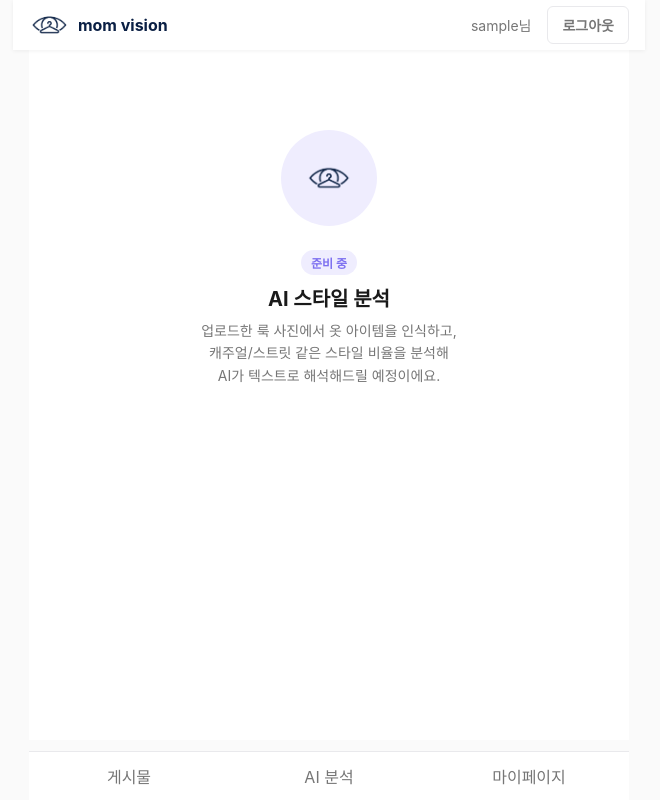
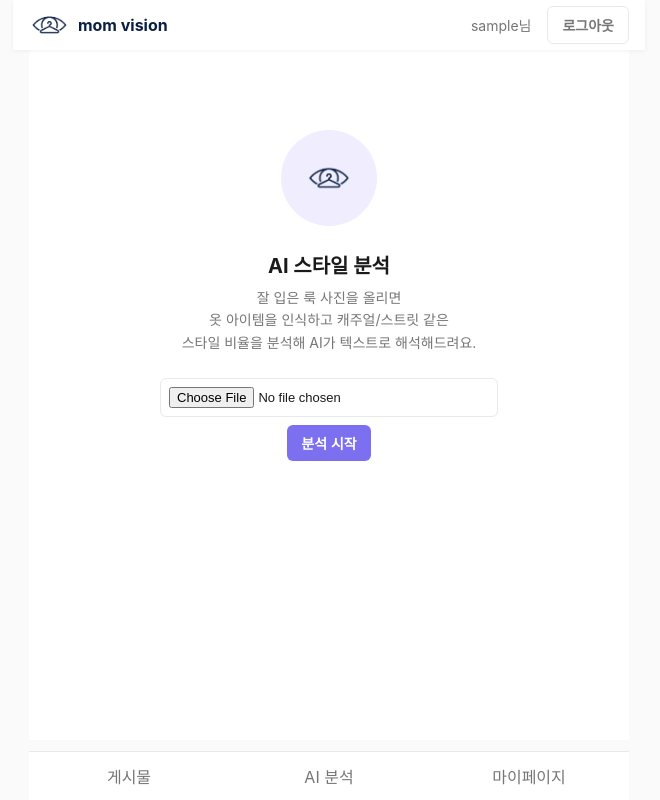
Before and after one commit to dbst0508-beep/mini_pro_MV, a Django app: page /analysis/ in a window 1280 px wide. Shown: the whole page, without its empty margins (311-971 px from the left). Run offline with Django 5.2, Linux system fonts and the light colour scheme; the visitor is signed in with stand-in values (Sample User, id 1); parts of the project's set-up code (start-up, migrations or seed data) failed here and were passed over.

Commit message:
feat: Ai 분석 기능 - 더미 데이터 기반 비동기 파이프라인 + 소유자 제한 해제 (A/B 플로우)

```diff
--- a/analysis/models.py
+++ b/analysis/models.py
@@ -21,6 +21,11 @@ class Analysis(models.Model):
         "posts.Post",  # 다른 앱의 모델이라 "앱이름.모델명" 문자열로 참조
         on_delete=models.CASCADE,  # 게시물 삭제되면 분석 기록도 같이 삭제
         related_name="analyses",  # post.analyses.all()로 조회 가능
+        null=True, blank=True,  # B 플로우(독립 업로드)는 게시물 없이 분석하므로 비워둘 수 있게 변경
+    )
+    image = models.ImageField(
+        upload_to="analysis_uploads/",  # B 플로우에서 업로드한 이미지가 저장될 경로 (media/analysis_uploads/)
+        blank=True, null=True,  # post가 있는 A 플로우(게시물 기반)에서는 이 필드가 비어있음
     )
     status = models.CharField(
         max_length=20,
@@ -29,6 +34,7 @@ class Analysis(models.Model):
     )
     callback_token = models.CharField(max_length=64, unique=True)  # FastAPI 콜백 요청 검증용 토큰
     error_message = models.TextField(blank=True)  # 실패 시 에러 내용, 평소엔 빈 문자열
+    interpretation = models.TextField(blank=True)  # LLM이 생성한 스타일 해석 텍스트, 분석 완료 전엔 빈 문자열
     created_at = models.DateTimeField(auto_now_add=True)  # 생성 시각, 최초 1회만 기록
     updated_at = models.DateTimeField(auto_now=True)  # 저장할 때마다 갱신되는 시각 (status 바뀔 때마다 갱신)
 
--- a/analysis/urls.py
+++ b/analysis/urls.py
@@ -6,4 +6,10 @@ app_name = "analysis"
 
 urlpatterns = [
     path("", views.home, name="home"),
+    path("api/<int:analysis_id>/callback/", views.analysis_callback, name="callback"),
+    path("api/<int:analysis_id>/status/", views.analysis_status, name="status"),  # JS가 폴링으로 호출할 주소
+    path("post/<int:post_id>/request/", views.request_analysis, name="request"),
+    path("post/<int:post_id>/result/", views.result, name="result"),
+    path("upload/", views.upload_and_analyze, name="upload"),
+    path("<int:analysis_id>/result/", views.standalone_result, name="standalone_result"),
 ]
--- a/analysis/views.py
+++ b/analysis/views.py
@@ -1,5 +1,89 @@
-from django.shortcuts import render
-
+import secrets                                              # 랜덤한 콜백 토큰을 만드는 표준 라이브러리
+from django.contrib.auth.decorators import login_required    # 로그인 안 했으면 로그인 페이지로 보내는 데코레이터
+from django.http import JsonResponse  # "권한 없음" 응답 (403)
+from posts.models import Post                                 # post_id로 게시물 찾을 때 씀
+from .tasks import run_dummy_analysis                          # 4단계에서 만든 그 task
+from django.shortcuts import render,redirect,get_object_or_404
+import json                                                # 요청 본문(JSON 문자열)을 파이썬 dict로 변환하는 데 사용
+from django.views.decorators.csrf import csrf_exempt        # 이 view는 CSRF 토큰 검사를 건너뛰게 해주는 데코레이터
+from django.views.decorators.http import require_POST, require_GET     # GET 등 다른 방식으로는 접근 못 하게 POST만 허용, get만 허용하는 레코드 추가
+from .models import Analysis, DetectedItem, StyleScore      # 이 view에서 쓸 모델 3개
 
 def home(request):
     return render(request, "analysis/home.html")
+
+@csrf_exempt                                                  # CSRF 토큰 검사 생략 (콜백_token으로 대신 검증하니까)
+@require_POST                                                  # POST 요청만 허용, 다른 방식이면 405 에러
+def analysis_callback(request, analysis_id):
+    analysis = get_object_or_404(Analysis, pk=analysis_id)      # URL의 analysis_id로 레코드 찾기, 없으면 404
+
+    data = json.loads(request.body)                              # 요청 본문(bytes 형태 JSON 문자열)을 dict로 변환
+
+    if data.get("callback_token") != analysis.callback_token:     # 요청에 실린 토큰과 DB에 저장된 토큰 비교
+        return JsonResponse({"error": "invalid token"}, status=403)  # 안 맞으면 403(권한 없음)으로 거부하고 종료
+
+    for item in data.get("detected_items", []):                    # 검출된 아이템 목록을 하나씩 순회 (없으면 빈 리스트)
+        DetectedItem.objects.create(                                 # 각 아이템마다 DetectedItem 레코드 새로 생성
+            analysis=analysis,                                         # 어느 분석에 속하는지 연결
+            category=item["category"],                                 # 필수값이라 없으면 에러 나게 그냥 []로 접근
+            label=item.get("label", ""),                                # 선택값이라 없으면 빈 문자열 기본값
+            bbox_x=item["bbox_x"],
+            bbox_y=item["bbox_y"],
+            bbox_width=item["bbox_width"],
+            bbox_height=item["bbox_height"],
+            search_url=item.get("search_url", ""),
+        )
+
+    for score in data.get("style_scores", []):                       # 스타일 비율 목록도 동일하게 순회
+        StyleScore.objects.create(
+            analysis=analysis,
+            style_name=score["style_name"],
+            ratio=score["ratio"],
+        )
+
+    analysis.interpretation = data.get("interpretation", "")           # LLM 해석 텍스트 채우기
+    analysis.status = Analysis.STATUS_COMPLETED                          # 상태를 "완료"로 변경 (models.py에서 정의한 상수 재사용)
+    analysis.save()                                                       # 변경사항 DB에 저장
+
+    return JsonResponse({"ok": True})                                     # 처리 성공 응답
+
+@login_required                                              # 로그인 안 했으면 여기 도달 전에 로그인 페이지로 리다이렉트
+@require_POST                                                  # 버튼 누르는 폼의 POST 요청만 허용
+def request_analysis(request, post_id):
+    post = get_object_or_404(Post, pk=post_id)
+
+    analysis = Analysis.objects.create(                            # 누구 게시물이든 상관없이 바로 생성
+        post=post,
+        callback_token=secrets.token_hex(32),
+    )
+    run_dummy_analysis.delay(analysis.id)
+
+    return redirect("analysis:result", post_id=post.id)               # 결과 페이지로 이동
+
+
+def result(request, post_id):
+    post = get_object_or_404(Post, pk=post_id)                        # 결과를 볼 게시물 조회
+    analysis = post.analyses.order_by("-created_at").first()             # 가장 최근 분석 기록 (없으면 None)
+    return render(request, "analysis/result.html", {"post": post, "analysis": analysis})
+
+@login_required                                               # 업로드도 로그인 필수
+@require_POST
+def upload_and_analyze(request):
+    image = request.FILES["image"]                              # home.html 업로드 폼의 <input name="image">에서 올 값
+
+    analysis = Analysis.objects.create(                          # post= 대신 image= 로 생성 (post는 비워둠)
+        image=image,
+        callback_token=secrets.token_hex(32),
+    )
+    run_dummy_analysis.delay(analysis.id)                           # 기존과 완전히 같은 task, post 유무를 신경 안 씀
+
+    return redirect("analysis:standalone_result", analysis_id=analysis.id)
+
+def standalone_result(request, analysis_id):                     # post_id가 아니라 analysis_id로 직접 조회
+    analysis = get_object_or_404(Analysis, pk=analysis_id)
+    return render(request, "analysis/standalone_result.html", {"analysis": analysis})
+
+@require_GET                                                     # 상태 조회는 GET 요청만 허용 (JS가 fetch로 호출)
+def analysis_status(request, analysis_id):
+    analysis = get_object_or_404(Analysis, pk=analysis_id)          # 없는 id면 404
+    return JsonResponse({"status": analysis.status})                  # 지금 상태값만 JSON으로 돌려줌
--- a/config/__init__.py
+++ b/config/__init__.py
@@ -0,0 +1,3 @@
+from .celery import app as celery_app   # Django가 시작될 때 celery.py의 app을 미리 로드해서 등록
+
+__all__ = ("celery_app",)                 # "from config import *" 했을 때 celery_app만 노출 (관례적인 표기)
--- a/posts/views.py
+++ b/posts/views.py
@@ -47,13 +47,15 @@ def post_detail(request, post_id):  # URL의 <int:post_id> 부분 값이 post_id
         pk=post_id,  # Post 테이블에서 기본키(pk)가 post_id와 같은 행 하나를 찾으라는 조건
     )
 
+
+    latest_analysis = post.analyses.order_by("-created_at").first()  # 이 게시물의 가장 최근 분석 기록 (없으면 None)
     if request.user.is_authenticated:  # feed()와 동일하게, 로그인 여부로 분기
         post.is_liked = Like.objects.filter(post=post, user=request.user).exists()
         # 이 게시물에 대해 (post, 현재유저) 조합의 Like가 존재하는지 True/False로 확인
     else:
         post.is_liked = False  # 로그인 안 한 사람은 좋아요를 누른 적이 있을 수 없음
 
-    return render(request, "posts/detail.html", {"post": post})  # posts 리스트가 아니라 post 하나만 템플릿에 넘김
+    return render(request, "posts/detail.html", {"post": post, "latest_analysis": latest_analysis})
 
 class PostListCreateAPIView(generics.ListCreateAPIView):
     queryset = Post.objects.select_related("user").order_by("-created_at")
--- a/pyproject.toml
+++ b/pyproject.toml
@@ -5,7 +5,10 @@ description = "Add your description here"
 readme = "README.md"
 requires-python = ">=3.12"
 dependencies = [
+    "celery>=5.6.3",
     "django>=6.0.7",
     "djangorestframework>=3.17.1",
     "pillow>=12.3.0",
+    "redis>=8.1.0",
+    "requests>=2.34.2",
 ]
--- a/static/css/analysis.css
+++ b/static/css/analysis.css
@@ -45,3 +45,30 @@
     color: var(--color-text-muted);                    /* 보조 글자색 (은은하게) */
     margin: 0;                                          /* 기본 마진 제거 */
 }
+
+.analysis-placeholder__upload-form {
+    display: flex;                                   /* 파일 선택창 + 버튼을 세로로 쌓기 위한 flex 컨테이너 */
+    flex-direction: column;
+    align-items: center;
+    gap: var(--space-sm);                              /* 입력창과 버튼 사이 간격 (8px) */
+    margin-top: var(--space-lg);                        /* 위 설명 문구와의 간격 (24px) */
+    width: 100%;
+    max-width: 320px;                                    /* 너무 넓게 퍼지지 않게 제한 */
+}
+
+
+.analysis-placeholder__preview {
+    max-width: 100%;                                    /* 원본 비율 유지하면서 컨테이너 폭 안으로 제한 */
+    border-radius: var(--radius-md);                      /* 카드급 큰 둥근모서리 */
+    margin-bottom: var(--space-lg);                        /* 아래 결과 텍스트와의 간격 (24px) */
+    border: 1px solid var(--color-border);
+}
+
+.analysis-placeholder__upload-form input[type="file"] {
+    width: 100%;
+    padding: var(--space-sm);
+    border: 1px solid var(--color-border);
+    border-radius: var(--radius-sm);
+    background: var(--color-surface);
+    font-size: 13px;
+}
--- a/templates/analysis/home.html
+++ b/templates/analysis/home.html
@@ -4,20 +4,29 @@
 {% block title %}AI 분석{% endblock %}
 
 {% block extra_css %}
-<link rel="stylesheet" href="{% static 'css/analysis.css' %}">   {# 방금 만든 analysis.css 연결 #}
+<link rel="stylesheet" href="{% static 'css/analysis.css' %}">
 {% endblock %}
 
 {% block content %}
-<div class="analysis-placeholder">                                {# 페이지 전체를 감싸는 빈 상태 컨테이너 #}
-    <div class="analysis-placeholder__icon">                      {# 로고를 담을 원형 배경 #}
-        <img src="{% static 'images/momvision_logo_v1.png' %}" alt="mom vision" class="analysis-placeholder__logo">  {# 브랜드 로고 재사용 #}
+<div class="analysis-placeholder">                                {# 페이지 전체를 감싸는 컨테이너 (레이아웃은 그대로 재사용) #}
+    <div class="analysis-placeholder__icon">
+        <img src="{% static 'images/momvision_logo_v1.png' %}" alt="mom vision" class="analysis-placeholder__logo">
     </div>
-    <span class="analysis-placeholder__badge">준비 중</span>        {# 상태를 알려주는 작은 배지 #}
-    <h1 class="analysis-placeholder__title">AI 스타일 분석</h1>       {# 페이지 제목 #}
-    <p class="analysis-placeholder__desc">                          {# 기능을 미리 설명하는 문구 #}
-        업로드한 룩 사진에서 옷 아이템을 인식하고,<br>
-        캐주얼/스트릿 같은 스타일 비율을 분석해<br>
-        AI가 텍스트로 해석해드릴 예정이에요.
+    <h1 class="analysis-placeholder__title">AI 스타일 분석</h1>
+    <p class="analysis-placeholder__desc">
+        잘 입은 룩 사진을 올리면<br>
+        옷 아이템을 인식하고 캐주얼/스트릿 같은<br>
+        스타일 비율을 분석해 AI가 텍스트로 해석해드려요.
     </p>
+
+    {% if user.is_authenticated %}
+    <form method="post" action="{% url 'analysis:upload' %}" enctype="multipart/form-data" class="analysis-placeholder__upload-form">
+        {% csrf_token %}
+        <input type="file" name="image" accept="image/*" required>  {# view의 request.FILES["image"]와 이름 맞춤 #}
+        <button type="submit" class="btn btn--primary">분석 시작</button>
+    </form>
+    {% else %}
+    <a href="{% url 'accounts:login_page' %}" class="btn btn--primary">로그인하고 분석하기</a>  {# 업로드 view가 @login_required라 익명은 막힘 #}
+    {% endif %}
 </div>
 {% endblock %}
```
Also changed, not shown: analysis/tasks.py (added, +37 -0 lines), config/celery.py (added, +8 -0 lines), config/settings.py (+11 -0 lines), static/js/analysis.js (added, +17 -0 lines), templates/analysis/result.html (added, +45 -0 lines), templates/analysis/standalone_result.html (added, +46 -0 lines), templates/posts/detail.html (+12 -1 lines), README.md, analysis/migrations/0002_analysis_interpretation.py (added), analysis/migrations/0003_analysis_image_alter_analysis_post.py (added), 1 other file.
